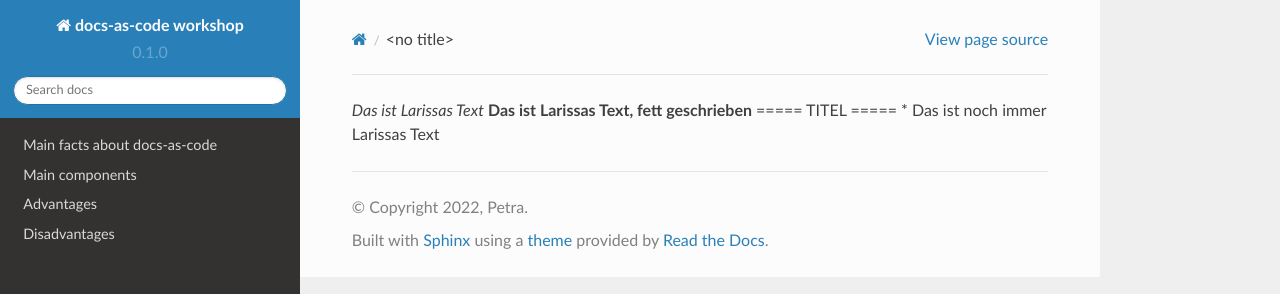
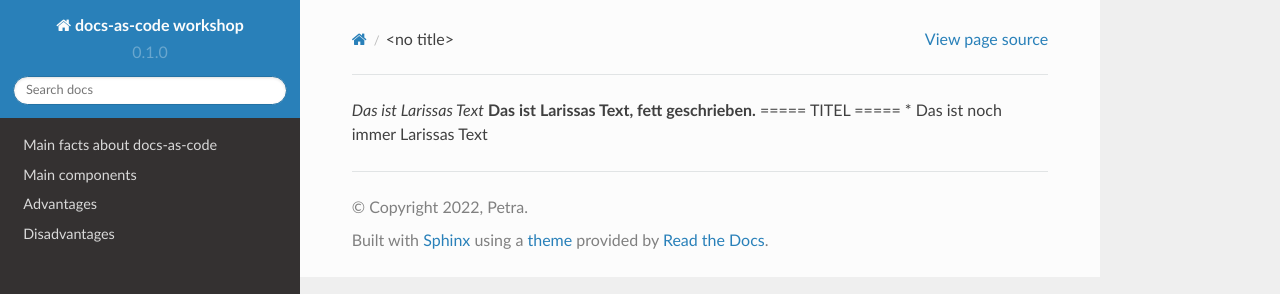
Before and after one commit to pezi77/workshop-fh-nov-22, a Sphinx documentation site: the page built from docs/source/larissa.rst, in a window 1280 px wide. Shown: the top 294 px of the page. Built offline with Sphinx 7.4.7 and the Read the Docs theme 2.0.0, drawn with Linux system fonts in a browser that asks for light colours.

```diff
--- a/docs/source/larissa.rst
+++ b/docs/source/larissa.rst
@@ -1,5 +1,5 @@
 *Das ist Larissas Text*
-**Das ist Larissas Text, fett geschrieben**
+**Das ist Larissas Text, fett geschrieben.**
 =====
 TITEL
 =====
```
